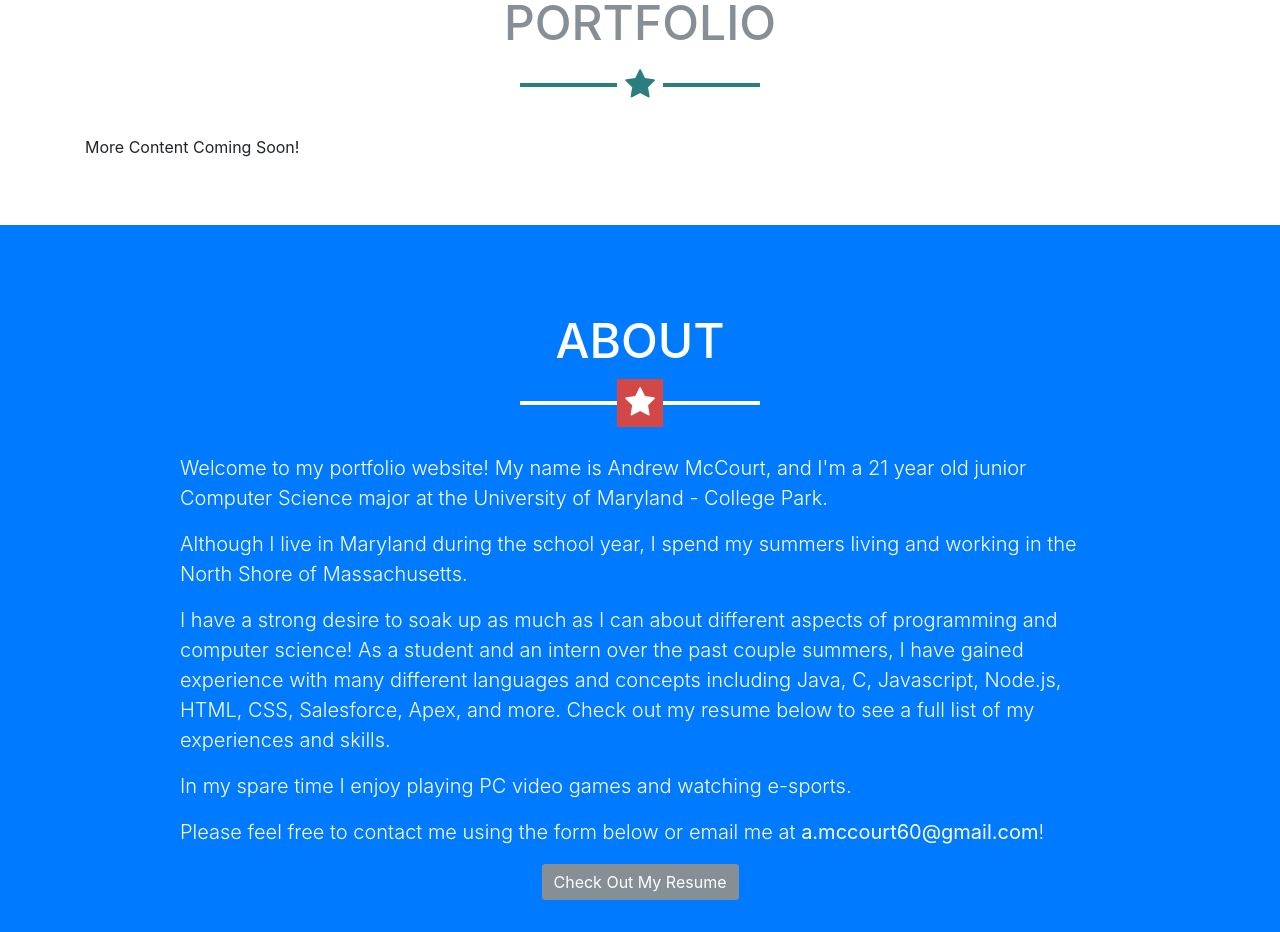
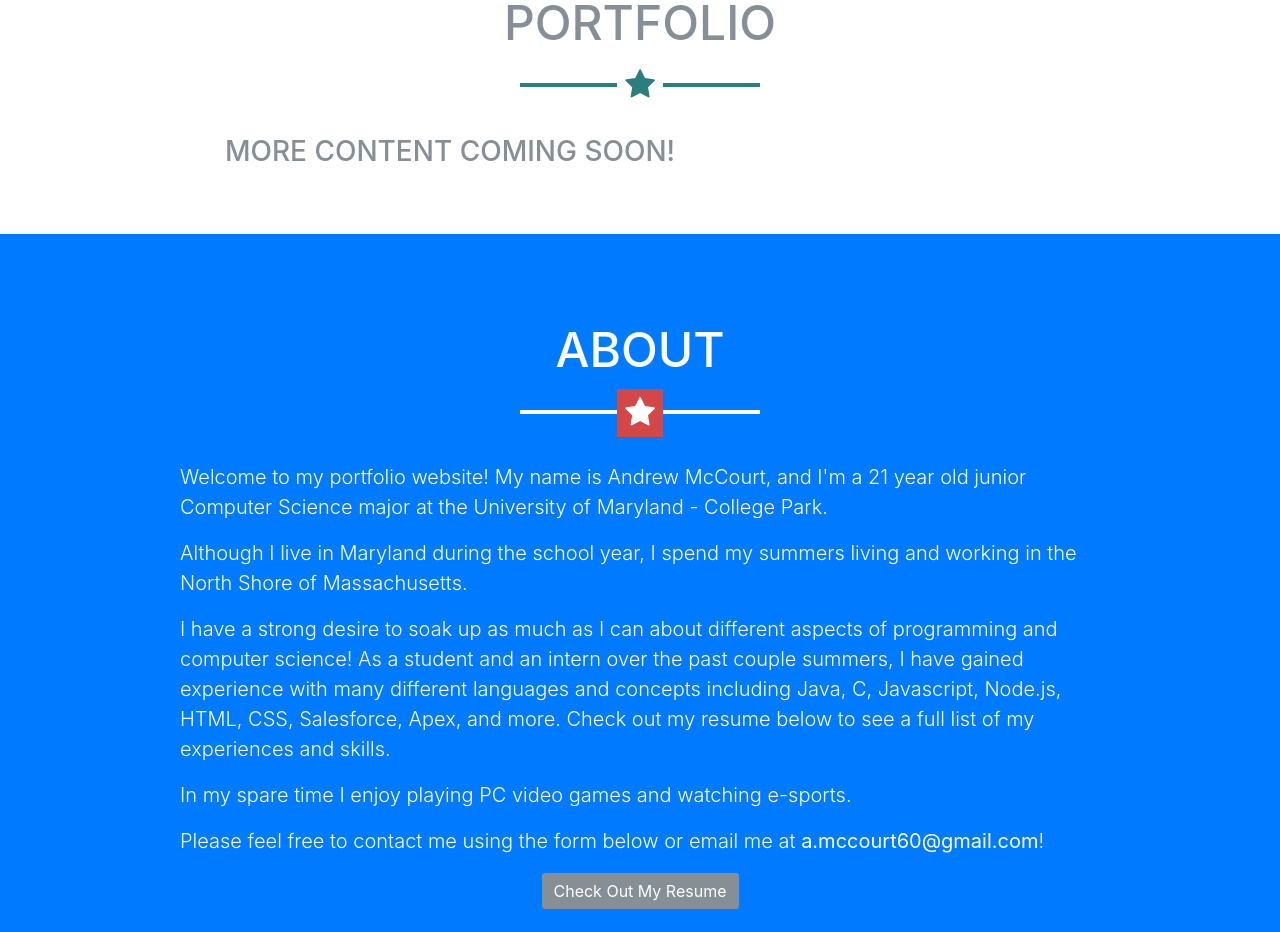
Before and after one commit to amccourt/amccourt.github.io, a website with bundled scripts: page index.html in a window 1280 px wide. Shown: the part 877-1809 px from the top of the page. Built offline with nearby package versions, Linux system fonts and the light colour scheme.

Commit message:
portfolio section

```diff
--- a/index.html
+++ b/index.html
@@ -70,7 +70,7 @@
         <hr class="star-dark mb-5">
         <div class="row">
           <div class="col-md-8">
-            More Content Coming Soon!
+            <h3 class="text-center text-uppercase text-secondary mb-0">More Content Coming Soon!</h3>
           </div>
           <!--
           <div class="col-md-6 col-lg-4">
```
